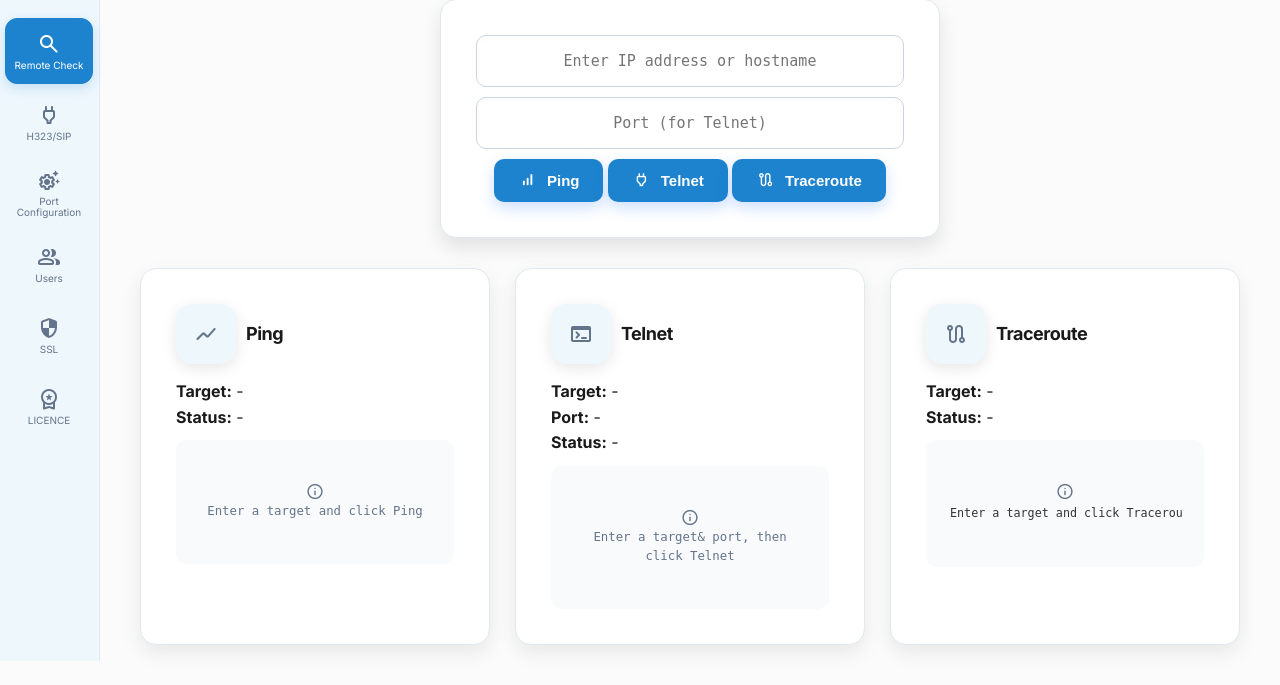
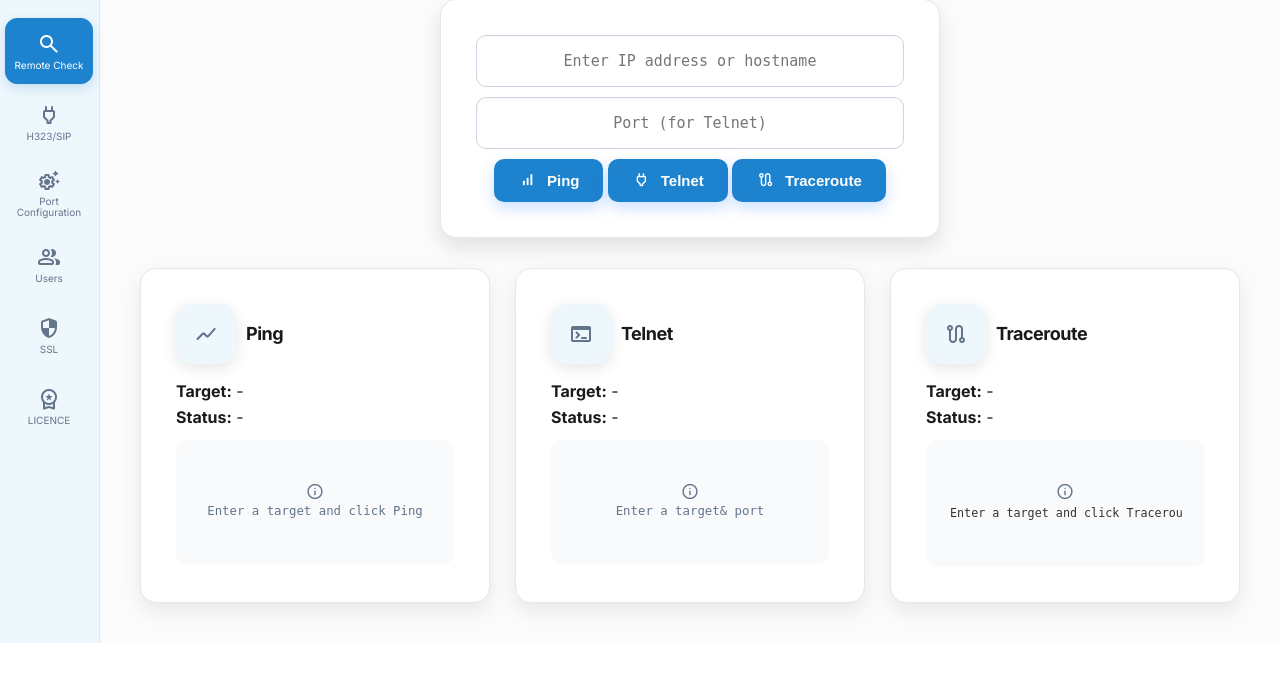
Before and after one commit to sharonkynu/Servermangement-Tool-V2, a Flask app: page /remote_check in a window 1280 px wide. Shown: the part 201-886 px from the top of the page. After the commit the page ends 844 px from the top, so only its background shows below. Run offline with Flask 3, Linux system fonts and the light colour scheme; the visitor is signed in with stand-in values (Sample User, id 1).

Commit message:
[fix]: UI

```diff
--- a/templates/remote_check.html
+++ b/templates/remote_check.html
@@ -54,13 +54,13 @@
       <div class="card-content">
         <div class="stats">
           <div><b>Target:</b> <span id="telnet-target-display">-</span></div>
-          <div><b>Port:</b> <span id="telnet-port-display">-</span></div>
+          <!-- <div><b>Port:</b> <span id="telnet-port-display">-</span></div> -->
           <div><b>Status:</b> <span id="telnet-status">-</span></div>
         </div>
         <div class="output-box" id="telnet-output">
           <div class="output-placeholder">
             <span class="material-symbols-rounded">info</span>
-            <p>Enter a target& port, then click Telnet</p>
+            <p>Enter a target& port</p>
           </div>
         </div>
       </div>
```
